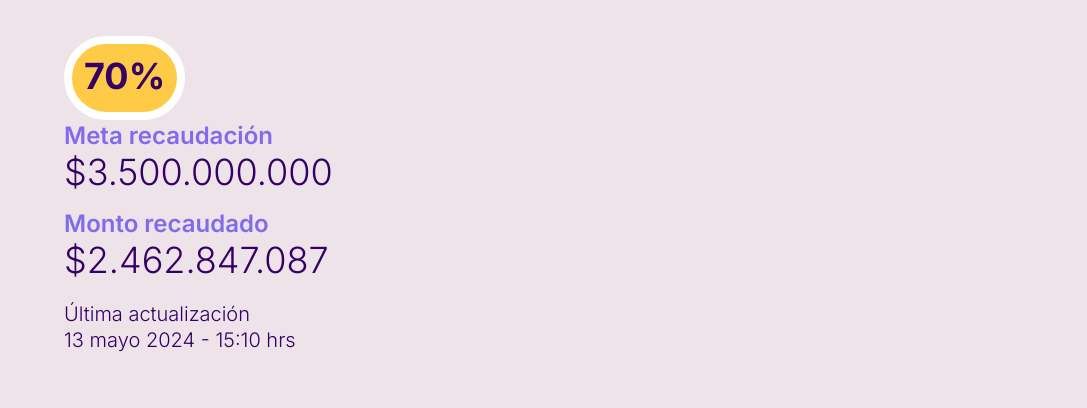
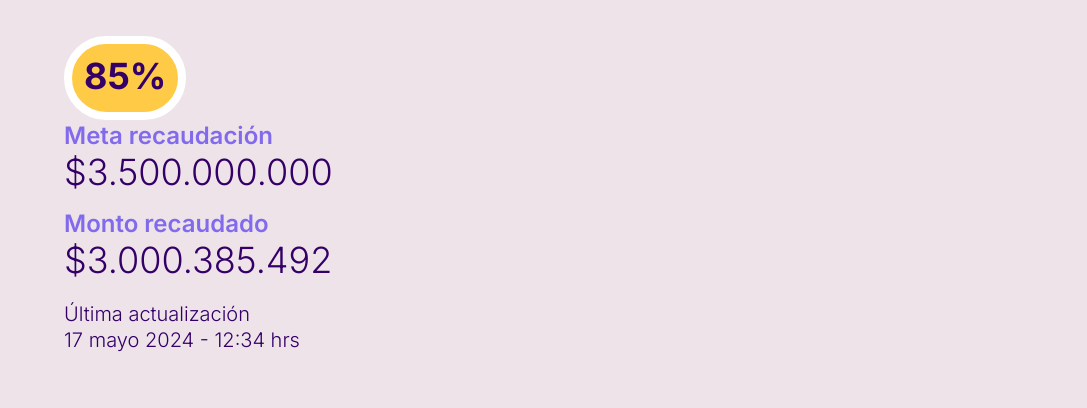
Before and after one commit to dalvaradotey/tomas, a Next.js app: page /recaudacion in a window 1280 px wide. Shown: the part 316-724 px from the top of the page, without its empty margins (96-1183 px from the left). Built offline with nearby package versions, Linux system fonts and the light colour scheme.

Commit message:
UPDATE: meta 85

```diff
--- a/src/app/goals-data.ts
+++ b/src/app/goals-data.ts
@@ -1,5 +1,5 @@
 export const goalsData = {
-  currentAmount: '$2.462.847.087',
-  currentPercentage: '70%',
-  currentDate: '13 mayo 2024 - 15:10 hrs',
+  currentAmount: '$3.000.385.492',
+  currentPercentage: '85%',
+  currentDate: '17 mayo 2024 - 12:34 hrs',
 }
```
